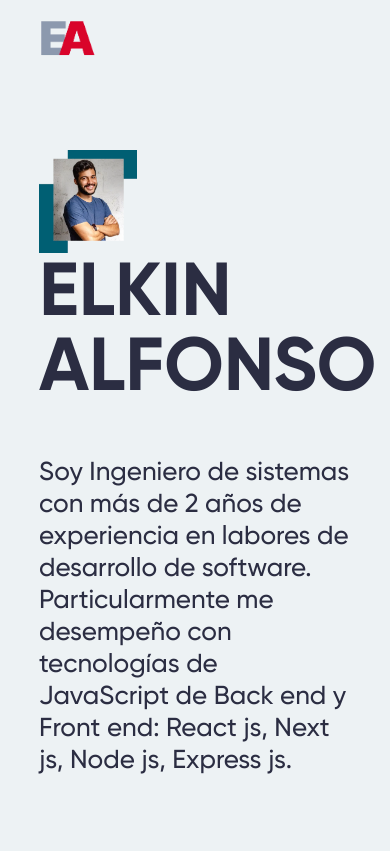
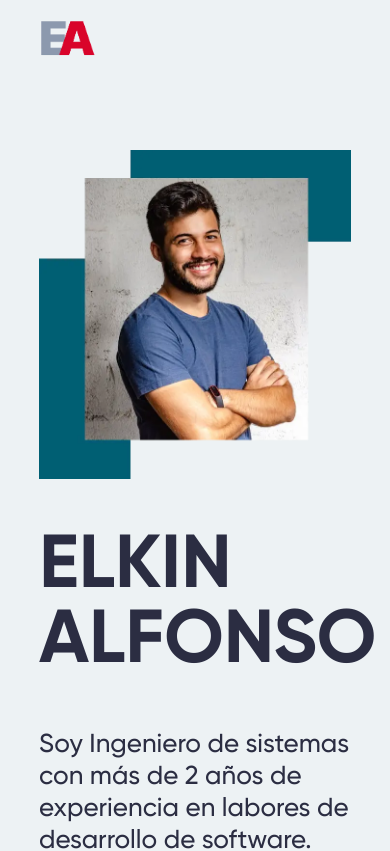
Before and after one commit to eldalco/portfolio, a Next.js app: page / in a window 390 px wide. Shown: the top 851 px of the page. Built offline with nearby package versions, Linux system fonts and the light colour scheme.

Commit message:
Responsive for picture component

```diff
--- a/components/Picture/styles.module.css
+++ b/components/Picture/styles.module.css
@@ -1,6 +1,30 @@
 .container__img {
     width: 25vw;
+}
+@media (max-width: 980px) {
+    .container__img {
+        width: 100%;
+        display: flex;
+        justify-content: center;
+        align-items: center;
+        margin-bottom: 50px;
+    }
 }
 .img__picture {
     width: 100%;
 }
+@media (max-width: 980px) {
+    .img__picture {
+        width: 40vw;
+    }
+}
+@media (max-width: 630px) {
+    .img__picture {
+        width: 70vw;
+    }
+}
+@media (max-width: 480px) {
+    .img__picture {
+        width: 100%;
+    }
+}
```
